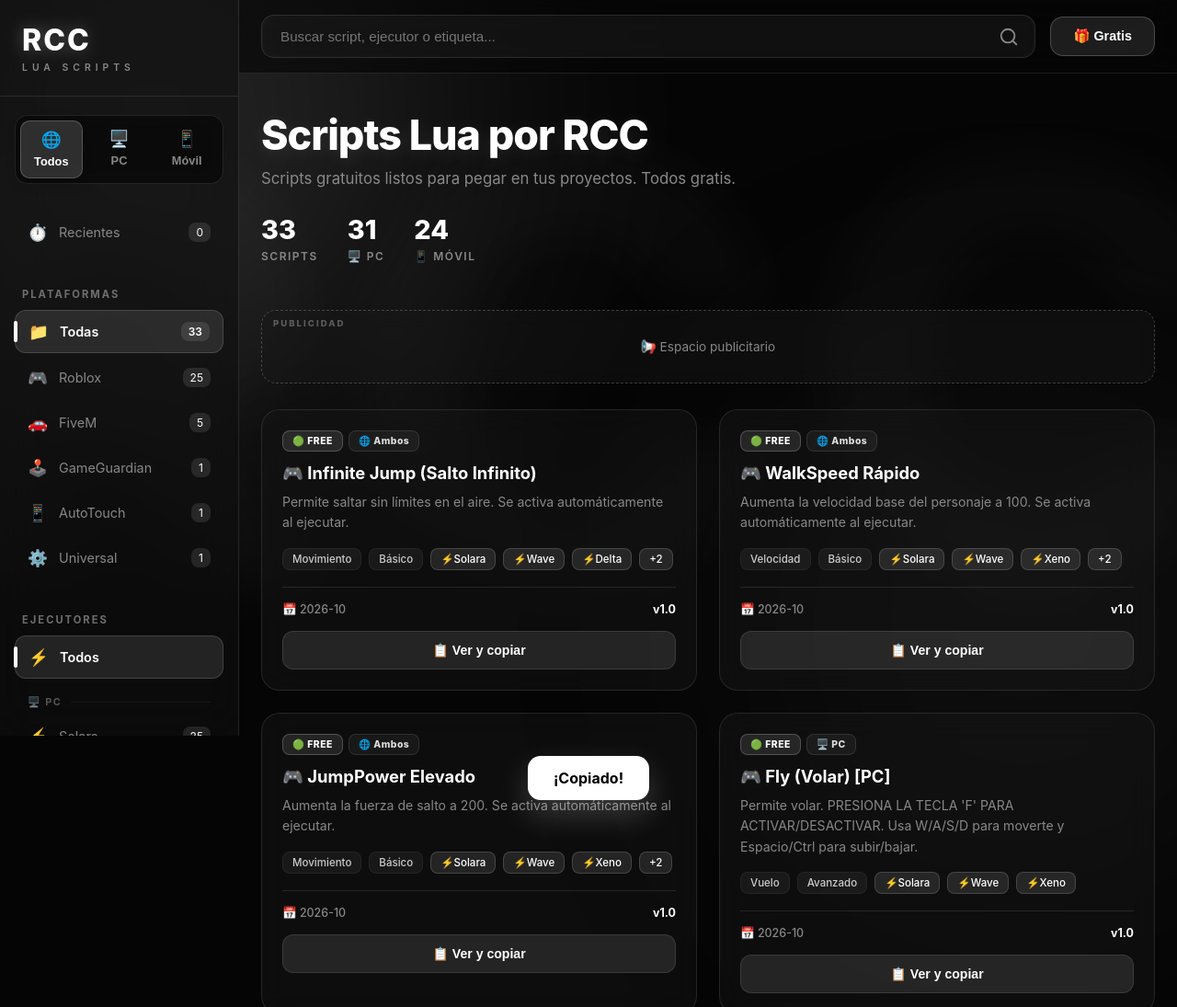
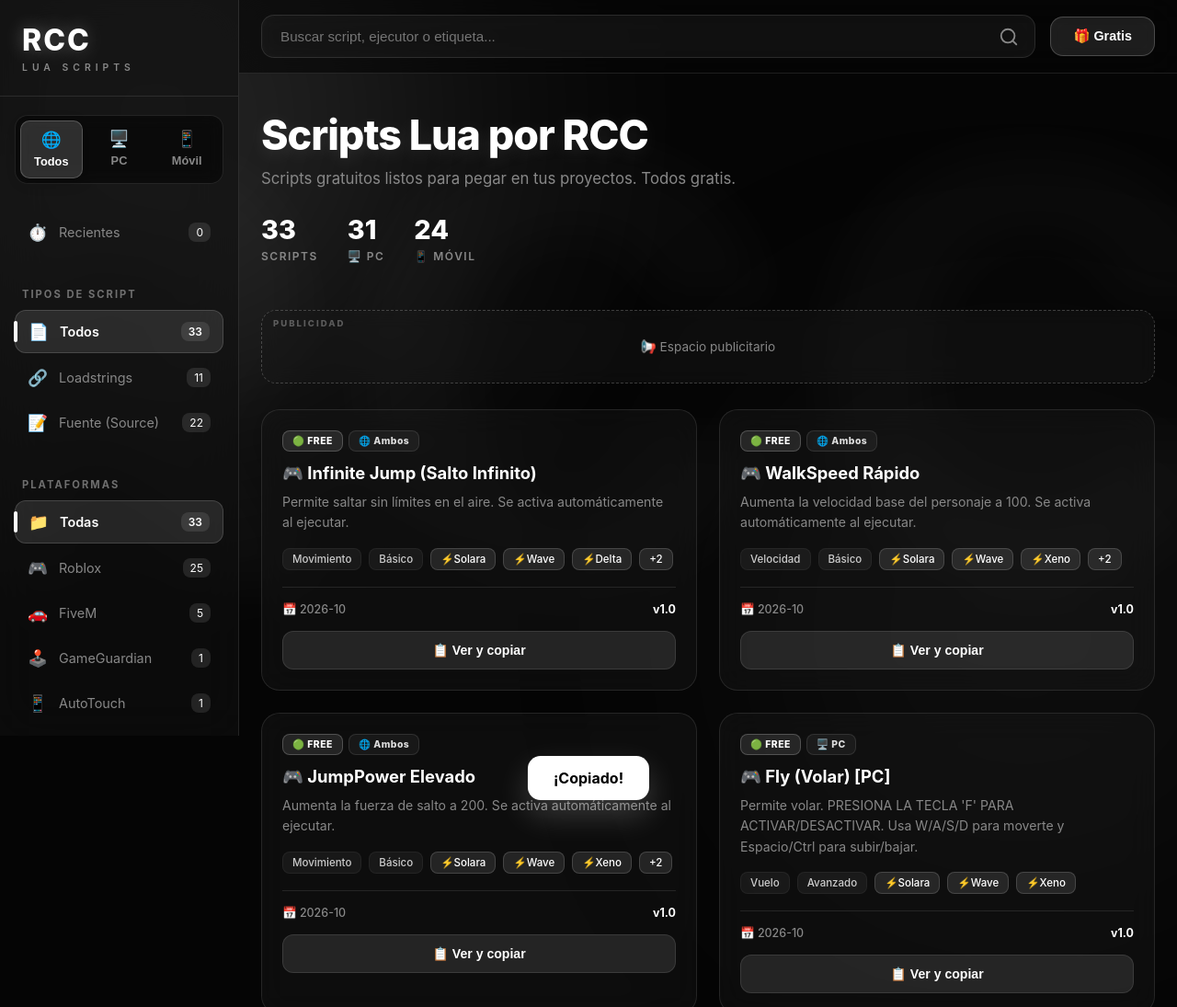
Before and after one commit to drillbobhii-star/rcc, a plain HTML site: page index.html in a window 1280 px wide. Shown: the top 1095 px of the page at 92% size. Drawn offline with Linux system fonts and the light colour scheme.

Commit message:
index.html

```diff
--- a/index.html
+++ b/index.html
@@ -9,7 +9,6 @@
 <title>RCC — Scripts Lua</title>
 <style>
   :root{
-    /* Paleta Blanco y Negro (Monocromático) */
     --bg: #050505;
     --bg-glass: rgba(15, 15, 15, 0.6);
     --card-glass: rgba(25, 25, 25, 0.4);
@@ -20,7 +19,6 @@
     --accent: #ffffff;
     --sidebar-w: 260px;
   }
-
   *{box-sizing:border-box;margin:0;padding:0; transition: background-color 0.3s, color 0.3s, border-color 0.3s, backdrop-filter 0.3s; }
   body{
     font-family: -apple-system, BlinkMacSystemFont, 'Segoe UI', Roboto, Helvetica, Arial, sans-serif;
@@ -28,9 +26,6 @@
     overflow-x:hidden;min-height:100vh;
   }
 
-  /* ==========================================
-     FONDO ANIMADO ESTILO CRISTAL
-     ========================================== */
   .bg-text {
     position: fixed; top: 50%; left: 50%;
     transform: translate(-50%, -50%);
@@ -52,12 +47,8 @@
   @keyframes float1 { 0%, 100% { transform: translate(0, 0) scale(1); } 50% { transform: translate(60px, 80px) scale(1.05); } }
   @keyframes float2 { 0%, 100% { transform: translate(0, 0) scale(1); } 50% { transform: translate(-70px, -60px) scale(1.1); } }
 
-  /* ==========================================
-     LAYOUT GLASSMORPHISM
-     ========================================== */
   .app{display:flex;min-height:100vh;position:relative;z-index:1}
 
-  /* SIDEBAR */
   .sidebar{
     width:var(--sidebar-w); background:var(--bg-glass);
     border-right:1px solid var(--border-glass);
@@ -76,7 +67,6 @@
   }
   .brand small{color:var(--muted);font-size:.65rem;letter-spacing:5px;display:block;margin-top:4px; font-weight: 600}
 
-  /* TOGGLE DISPOSITIVO */
   .device-toggle{
     display:grid;grid-template-columns:1fr 1fr 1fr;gap:6px;
     margin:20px 16px;padding:5px;background:rgba(0,0,0,0.4);
@@ -95,7 +85,6 @@
   }
   .dev-btn .ico{font-size:1.1rem; margin-bottom: 2px;}
 
-  /* SIDEBAR SECTIONS */
   .sidebar-section{padding:10px 16px}
   .sidebar-title{
     font-size:.7rem;color:var(--muted);text-transform:uppercase;
@@ -127,7 +116,6 @@
   }
   .group-header::after{content:"";flex:1;height:1px;background:var(--border-glass);}
 
-  /* MAIN CONTENT */
   .main{flex:1;margin-left:var(--sidebar-w);min-width:0;transition:margin-left .4s ease}
   header{
     position:sticky;top:0;z-index:50;
@@ -166,7 +154,6 @@
   }
   .btn-free:hover{ background:rgba(255,255,255,0.2); transform:translateY(-2px); box-shadow: 0 4px 15px rgba(0,0,0,0.3);}
 
-  /* HERO */
   .hero{max-width:1300px;margin:auto;padding:40px 24px 10px;position:relative;z-index:1}
   .hero h2{
     font-size:clamp(2rem,4vw,2.8rem); font-weight:800; color: #fff; letter-spacing: -1px;
@@ -187,7 +174,6 @@
   .chip button{background:none;border:none;color:inherit;cursor:pointer;font-size:1.1rem;line-height:1;padding:0;}
   .chip button:hover { color: #ff5c7c; }
 
-  /* CARDS */
   .grid{
     max-width:1300px;margin:auto;padding:28px 24px;
     display:grid;grid-template-columns:repeat(auto-fill,minmax(320px,1fr));
@@ -219,6 +205,7 @@
   .badge.pc{background:rgba(255, 255, 255,.05); color:#ddd; border: 1px solid rgba(255,255,255,.1);}
   .badge.mobile{background:rgba(255, 255, 255,.05); color:#ddd; border: 1px solid rgba(255,255,255,.1);}
   .badge.both{background:rgba(255, 255, 255,.05); color:#ddd; border: 1px solid rgba(255,255,255,.1);}
+  .badge.loadstring{background:rgba(255, 255, 255, 0.15); color:#fff; border: 1px solid rgba(255,255,255,0.3); font-weight: 900;}
 
   .card h3{font-size:1.15rem;margin-bottom:8px;line-height:1.3; font-weight: 700; color: #fff;}
   .card .desc{color:var(--muted);font-size:.88rem;line-height:1.6;min-height:44px}
@@ -245,7 +232,6 @@
     box-shadow: 0 8px 25px rgba(0,0,0,0.4);
   }
 
-  /* ANUNCIOS */
   .ad-banner{max-width:1300px;margin:20px auto 0;padding:0 24px;position:relative;z-index:1}
   .ad-box{
     background:var(--card-glass); border:1px dashed rgba(255,255,255,0.2);
@@ -258,7 +244,6 @@
     font-size:.6rem;letter-spacing:2px;color:rgba(255,255,255,0.3); font-weight: 800;
   }
 
-  /* MODAL */
   .modal{position:fixed;inset:0;z-index:2000;display:none;align-items:center;justify-content:center;padding:20px;background:rgba(0, 0, 0, 0.8); backdrop-filter: blur(10px);}
   .modal.open{display:flex; animation: fadeIn 0.3s ease;}
   @keyframes fadeIn { from { opacity: 0; } to { opacity: 1; } }
@@ -292,7 +277,6 @@
   .btn-ghost{background:rgba(255,255,255,0.1);color:var(--text);border:1px solid var(--border-glass)}
   .btn-ghost:hover{background: rgba(255,255,255,0.2);}
 
-  /* TOAST */
   .toast{
     position:fixed;bottom:30px;left:50%;transform:translate(-50%,100px);
     background:#fff; color:#000; padding:14px 28px; border-radius:14px; font-weight:700;
@@ -305,7 +289,6 @@
   .overlay{position:fixed;inset:0;background:rgba(0,0,0,.5);z-index:1000;display:none; backdrop-filter: blur(4px); transition: opacity 0.3s;}
   .overlay.show{display:block}
 
-  /* RESPONSIVE */
   @media(max-width:900px){
     .sidebar{transform:translateX(-100%)}
     .sidebar.open{transform:translateX(0)}
@@ -328,7 +311,6 @@
 </head>
 <body>
 
-<!-- FONDO ANIMADO -->
 <div class="bg-text">RCC</div>
 <div class="blob blob1"></div>
 <div class="blob blob2"></div>
@@ -347,11 +329,15 @@
   </div>
 
   <div class="sidebar-section">
-    <!-- NUEVO BOTON DE RECIENTES -->
     <div id="recentBtn" class="nav-item">
       <span class="ico">⏱️</span>Recientes
       <span class="count" id="recentCount">0</span>
     </div>
+  </div>
+
+  <div class="sidebar-section">
+    <div class="sidebar-title">Tipos de Script</div>
+    <div id="typeList"></div>
   </div>
 
   <div class="sidebar-section">
@@ -415,11 +401,11 @@ let scripts = [];
 let filterDevice = 'all';
 let filterPlatform = 'all';
 let filterExecutor = 'all';
-let showRecent = false; // Variable para saber si estamos en la vista de recientes
+let filterType = 'all'; // 'all', 'source', 'loadstring'
+let showRecent = false;
 
-// Sistema de Recientes
 let recentIds = JSON.parse(localStorage.getItem('rcc_recent')) || [];
-let currentCopiedId = null; // Para guardar el ID cuando se abre un script
+let currentCopiedId = null;
 
 const PLATFORMS = [
   { id:'roblox',      name:'Roblox',       icon:'🎮' },
@@ -444,6 +430,7 @@ const modalTitle = document.getElementById('modalTitle');
 const modalBody = document.getElementById('modalBody');
 const platformList = document.getElementById('platformList');
 const executorList = document.getElementById('executorList');
+const typeList = document.getElementById('typeList');
 const activeFilters = document.getElementById('activeFilters');
 const sidebar = document.getElementById('sidebar');
 const overlay = document.getElementById('overlay');
@@ -467,12 +454,12 @@ function updateRecentCount() {
     document.getElementById('recentCount').textContent = recentIds.length;
 }
 
-// Lógica de Recientes
 document.getElementById('recentBtn').onclick = () => {
     showRecent = true;
     filterDevice = 'all';
     filterPlatform = 'all';
     filterExecutor = 'all';
+    filterType = 'all';
     searchInput.value = '';
 
     document.getElementById('heroTitle').textContent = "Tus Scripts Recientes";
@@ -485,6 +472,52 @@ document.getElementById('recentBtn').onclick = () => {
 };
 
 function buildSidebar(){
+  // Type filter
+  typeList.innerHTML = '';
+  const allTypes = document.createElement('div');
+  allTypes.className = 'nav-item' + (filterType==='all' && !showRecent ?' active':'');
+  allTypes.innerHTML = `<span class="ico">📄</span>Todos<span class="count">${scripts.length}</span>`;
+  allTypes.onclick = ()=>{
+      showRecent = false;
+      document.getElementById('heroTitle').textContent = "Scripts Lua por RCC";
+      document.getElementById('heroSubtitle').textContent = "Scripts gratuitos listos para pegar en tus proyectos. Todos gratis.";
+      document.getElementById('recentBtn').classList.remove('active');
+      filterType='all'; buildSidebar(); render();
+  };
+  typeList.appendChild(allTypes);
+
+  const loadstringCount = scripts.filter(s => s.type === 'loadstring').length;
+  const sourceCount = scripts.filter(s => s.type === 'source').length;
+
+  if (loadstringCount > 0) {
+    const loadstringItem = document.createElement('div');
+    loadstringItem.className = 'nav-item' + (filterType==='loadstring' && !showRecent ?' active':'');
+    loadstringItem.innerHTML = `<span class="ico">🔗</span>Loadstrings<span class="count">${loadstringCount}</span>`;
+    loadstringItem.onclick = ()=>{
+        showRecent = false;
+        document.getElementById('heroTitle').textContent = "Scripts Loadstring";
+        document.getElementById('heroSubtitle').textContent = "Scripts para ejecutar directamente con loadstring().";
+        document.getElementById('recentBtn').classList.remove('active');
+        filterType='loadstring'; buildSidebar(); render(); closeSidebar();
+    };
+    typeList.appendChild(loadstringItem);
+  }
+
+  if (sourceCount > 0) {
+    const sourceItem = document.createElement('div');
+    sourceItem.className = 'nav-item' + (filterType==='source' && !showRecent ?' active':'');
+    sourceItem.innerHTML = `<span class="ico">📝</span>Fuente (Source)<span class="count">${sourceCount}</span>`;
+    sourceItem.onclick = ()=>{
+        showRecent = false;
+        document.getElementById('heroTitle').textContent = "Scripts de Código Fuente";
+        document.getElementById('heroSubtitle').textContent = "Scripts con código completo para copiar y pegar.";
+        document.getElementById('recentBtn').classList.remove('active');
+        filterType='source'; buildSidebar(); render(); closeSidebar();
+    };
+    typeList.appendChild(sourceItem);
+  }
+
+  // Platform filter
   platformList.innerHTML = '';
   const allP = document.createElement('div');
   allP.className = 'nav-item' + (filterPlatform==='all' && !showRecent ?' active':'');
@@ -500,6 +533,7 @@ function buildSidebar(){
 
   PLATFORMS.forEach(p=>{
     const count = scripts.filter(s=>s.platform===p.id).length;
+    if (count === 0) return;
     const item = document.createElement('div');
     item.className = 'nav-item' + (filterPlatform===p.id && !showRecent ?' active':'');
     item.innerHTML = `<span class="ico">${p.icon}</span>${p.name}<span class="count">${count}</span>`;
@@ -513,6 +547,7 @@ function buildSidebar(){
     platformList.appendChild(item);
   });
 
+  // Executor filter
   executorList.innerHTML = '';
   const allE = document.createElement('div');
   allE.className = 'nav-item' + (filterExecutor==='all' && !showRecent ?' active':'');
@@ -591,6 +626,10 @@ function renderActiveFilters(){
   if(filterExecutor!=='all'){
     add('⚡ '+filterExecutor, ()=>{ filterExecutor='all'; buildSidebar(); render(); });
   }
+  if(filterType!=='all'){
+    const typeLabel = filterType === 'loadstring' ? '🔗 Loadstring' : '📝 Fuente';
+    add(typeLabel, ()=>{ filterType='all'; buildSidebar(); render(); });
+  }
 }
 
 function render(){
@@ -605,12 +644,13 @@ function render(){
     const okDev = filterDevice==='all' || s.device===filterDevice || s.device==='both';
     const okPlat = filterPlatform==='all' || s.platform===filterPlatform;
     const okExec = filterExecutor==='all' || (s.executors||[]).includes(filterExecutor);
+    const okType = filterType==='all' || s.type === filterType;
     const okTxt = !q ||
       s.name.toLowerCase().includes(q) ||
       (s.description||'').toLowerCase().includes(q) ||
       (s.tags||[]).some(t=>t.toLowerCase().includes(q)) ||
       (s.executors||[]).some(e=>e.toLowerCase().includes(q));
-    return okDev && okPlat && okExec && okTxt;
+    return okDev && okPlat && okExec && okType && okTxt;
   });
 
   document.getElementById('statTotal').textContent = scripts.length;
@@ -633,11 +673,15 @@ function render(){
     const plat = PLATFORMS.find(p=>p.id===s.platform);
     const card = document.createElement('div');
     card.className = 'card';
+
+    const isLoadstring = s.type === 'loadstring';
+
     card.innerHTML = `
       <div class="card-top">
         <div class="badges">
           <span class="badge free">🟢 FREE</span>
           <span class="badge ${s.device}">${DEVICE_ICON[s.device]} ${DEVICE_LABEL[s.device]}</span>
+          ${isLoadstring ? '<span class="badge loadstring">🔗 LOADSTRING</span>' : ''}
         </div>
       </div>
       <h3>${plat ? plat.icon+' ' : ''}${s.name}</h3>
@@ -651,7 +695,7 @@ function render(){
         <span>📅 ${(s.created_at||'').slice(0,7)}</span>
         <span class="ver">v${s.version}</span>
       </div>
-      <button class="card-action">📋 Ver y copiar</button>
+      <button class="card-action">${isLoadstring ? '⚡ Ejecutar / Copiar Loadstring' : '📋 Ver y copiar'}</button>
     `;
     card.onclick = (e)=>{ e.stopPropagation(); openScript(s); };
     grid.appendChild(card);
@@ -660,13 +704,16 @@ function render(){
 }
 
 function openScript(s){
-  currentCopiedId = s.id; // Guardamos el ID del script actual
+  currentCopiedId = s.id;
   const plat = PLATFORMS.find(p=>p.id===s.platform);
-  modalTitle.innerHTML = `🟢 ${s.name} <span style="color:var(--muted);font-size:.85rem; font-weight: 500;">v${s.version}</span>`;
+  const isLoadstring = s.type === 'loadstring';
+
+  modalTitle.innerHTML = `${isLoadstring ? '🔗' : '📝'} ${s.name} <span style="color:var(--muted);font-size:.85rem; font-weight: 500;">v${s.version}</span>`;
   modalBody.innerHTML = `
     <div style="display:flex;gap:8px;flex-wrap:wrap;margin-bottom:16px">
       <span class="badge ${s.device}">${DEVICE_ICON[s.device]} ${DEVICE_LABEL[s.device]}</span>
       <span class="badge free">🟢 FREE</span>
+      ${isLoadstring ? '<span class="badge loadstring">🔗 LOADSTRING</span>' : ''}
       ${plat?`<span class="badge" style="background:rgba(255,255,255,.1);color:#fff; border:1px solid rgba(255,255,255,.2)">${plat.icon} ${plat.name}</span>`:''}
     </div>
     <p style="color:var(--muted);margin-bottom:20px;font-size:.92rem; line-height: 1.6;">${s.description||''}</p>
@@ -690,15 +737,12 @@ function copyCode(){
   navigator.clipboard.writeText(document.getElementById('modalCode').textContent).then(()=> {
       showToast('📋 ¡Copiado!');
 
-      // GUARDAR EN RECIENTES
       if(currentCopiedId && !recentIds.includes(currentCopiedId)) {
           recentIds.unshift(currentCopiedId);
-          // Limitar a 10 recientes para no saturar
           if(recentIds.length > 10) recentIds.pop();
           localStorage.setItem('rcc_recent', JSON.stringify(recentIds));
           updateRecentCount();
 
-          // Si estamos en la vista de recientes, recargar para que aparezca
           if(showRecent) render();
       }
   });
```
